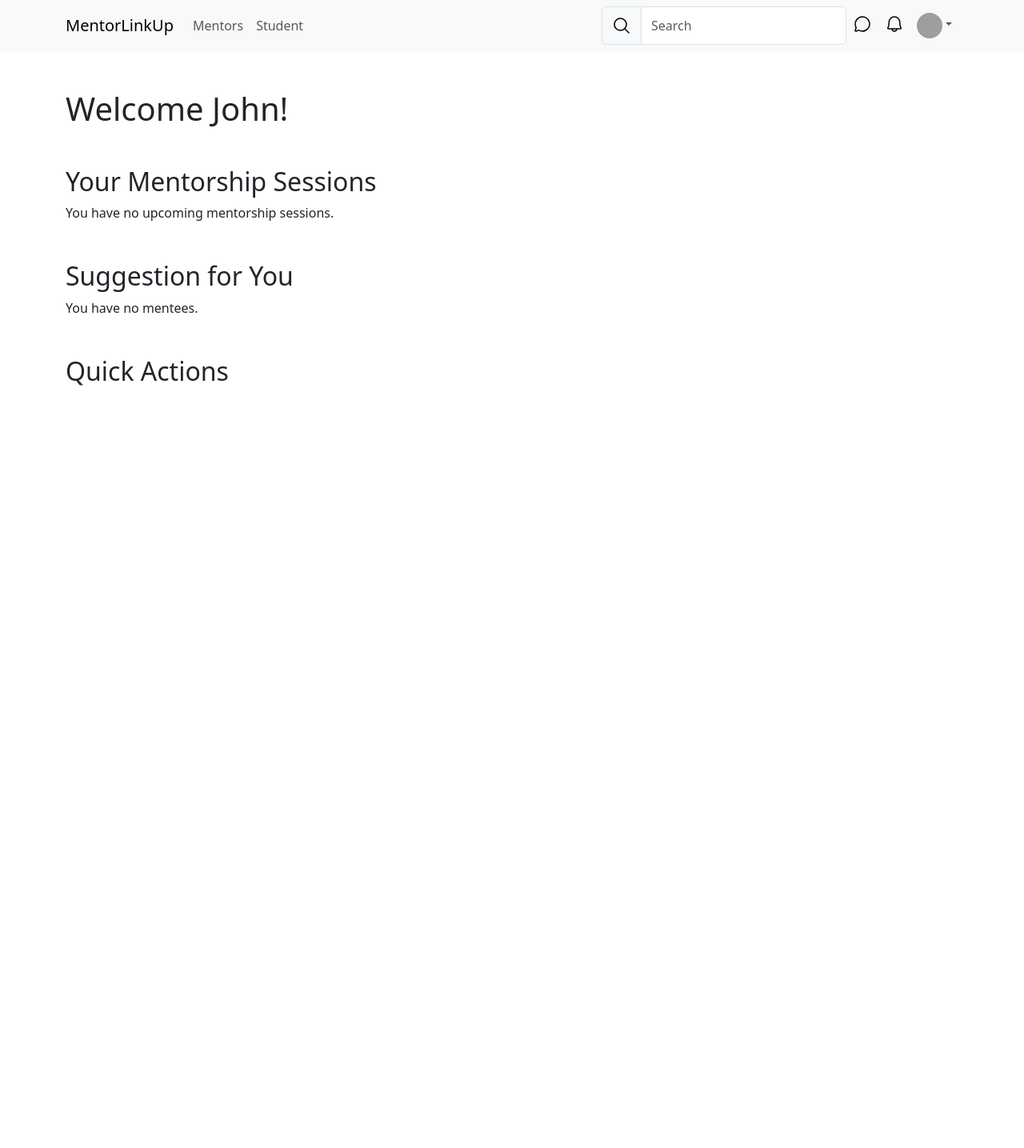
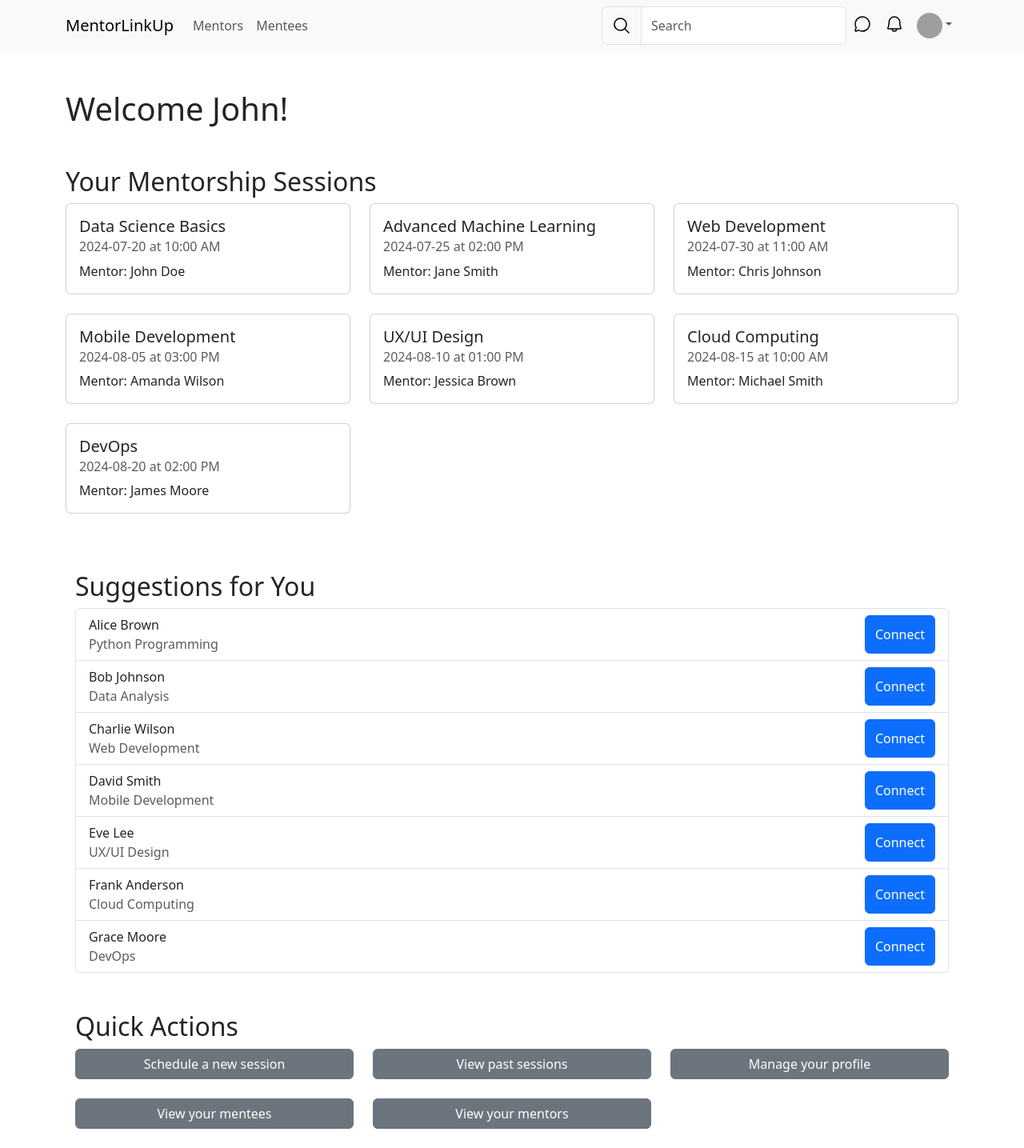
Before and after one commit to acordero4852/MentorLinkUp, a Next.js app in the folder client/: page /dashboard in a window 1280 px wide. Shown: the whole page at 80% size. Before the commit the page ends 800 px from the top, so only its background shows below. Built offline with nearby package versions, Linux system fonts and the light colour scheme; grey boxes are pictures that could not be loaded.

Commit message:
Update navigation links in dashboard layout and navigation bar

```diff
--- a/client/app/(dashboard)/dashboard/page.tsx
+++ b/client/app/(dashboard)/dashboard/page.tsx
@@ -1,6 +1,75 @@
-import Container from "react-bootstrap/Container";
+"use client";
+import Container from 'react-bootstrap/Container';
+import Row from 'react-bootstrap/Row';
+import Col from 'react-bootstrap/Col';
+import Card from 'react-bootstrap/Card';
+import Button from 'react-bootstrap/Button';
+import ListGroup from 'react-bootstrap/ListGroup';
 
-export default function Dasboard () {
+export default function Dasboard() {
+  const sessions = [
+    {
+      date: '2024-07-20',
+      time: '10:00 AM',
+      topic: 'Data Science Basics',
+      mentor: 'John Doe',
+    },
+    {
+      date: '2024-07-25',
+      time: '02:00 PM',
+      topic: 'Advanced Machine Learning',
+      mentor: 'Jane Smith',
+    },
+    {
+      date: '2024-07-30',
+      time: '11:00 AM',
+      topic: 'Web Development',
+      mentor: 'Chris Johnson',
+    },
+    {
+      date: '2024-08-05',
+      time: '03:00 PM',
+      topic: 'Mobile Development',
+      mentor: 'Amanda Wilson',
+    },
+    {
+      date: '2024-08-10',
+      time: '01:00 PM',
+      topic: 'UX/UI Design',
+      mentor: 'Jessica Brown',
+    },
+    {
+      date: '2024-08-15',
+      time: '10:00 AM',
+      topic: 'Cloud Computing',
+      mentor: 'Michael Smith',
+    },
+    {
+      date: '2024-08-20',
+      time: '02:00 PM',
+      topic: 'DevOps',
+      mentor: 'James Moore',
+    },
+  ];
+
+  const mentees = [
+    { name: 'Alice Brown', topic: 'Python Programming' },
+    { name: 'Bob Johnson', topic: 'Data Analysis' },
+    { name: 'Charlie Wilson', topic: 'Web Development' },
+    { name: 'David Smith', topic: 'Mobile Development' },
+    { name: 'Eve Lee', topic: 'UX/UI Design' },
+    { name: 'Frank Anderson', topic: 'Cloud Computing' },
+    { name: 'Grace Moore', topic: 'DevOps' },
+  ];
+
+  const actions = [
+    'Schedule a new session',
+    'View past sessions',
+    'Manage your profile',
+    'View your mentees',
+    'View your mentors',
+  ];
+
   return (
     <main>
       <Container className="my-5">
@@ -8,15 +77,58 @@ export default function Dasboard () {
       </Container>
       <Container className="my-5">
         <h2>Your Mentorship Sessions</h2>
+        {sessions.length > 0 ? (
+          <Row>
+            {sessions.map((session, index) => (
+              <Col key={index} md={6} lg={4} className="mb-4">
+                <Card>
+                  <Card.Body>
+                    <Card.Title>{session.topic}</Card.Title>
+                    <Card.Subtitle className="mb-2 text-muted">
+                      {session.date} at {session.time}
+                    </Card.Subtitle>
+                    <Card.Text>Mentor: {session.mentor}</Card.Text>
+                  </Card.Body>
+                </Card>
+              </Col>
+            ))}
+          </Row>
+        ) : (
           <p>You have no upcoming mentorship sessions.</p>
-      </Container>
+        )}
         <Container className="my-5">
-        <h2>Suggestion for You</h2>
+          <h2>Suggestions for You</h2>
+          {mentees.length > 0 ? (
+            <ListGroup>
+              {mentees.map((mentee, index) => (
+                <ListGroup.Item key={index}>
+                  <div className="d-flex justify-content-between">
+                    <div>
+                      <div>{mentee.name}</div>
+                      <div className="text-muted">{mentee.topic}</div>
+                    </div>
+                    <Button variant="primary">Connect</Button>
+                  </div>
+                </ListGroup.Item>
+              ))}
+            </ListGroup>
+          ) : (
             <p>You have no mentees.</p>
+          )}
         </Container>
         <Container className="my-5">
           <h2>Quick Actions</h2>
+          <Row>
+            {actions.map((action, index) => (
+              <Col key={index} md={4} className="mb-4">
+                <Button variant="secondary" className="w-100">
+                  {action}
+                </Button>
+              </Col>
+            ))}
+          </Row>
+        </Container>
       </Container>
     </main>
-  )
+  );
 }
--- a/client/app/(dashboard)/layout.tsx
+++ b/client/app/(dashboard)/layout.tsx
@@ -2,7 +2,7 @@ import { DashboardNavigationBar } from "@/components";
 
 export default function Layout ({children}: {children: React.ReactNode}) {
   return (
-    <body>
+    <body className="h-100">
       <header>
         <DashboardNavigationBar />
       </header>
--- a/client/components/NavigationBar.tsx
+++ b/client/components/NavigationBar.tsx
@@ -49,8 +49,8 @@ export const DashboardNavigationBar = () => {
           id="responsive-navbar-nav"
         >
           <Nav className="me-auto">
-            <Nav.Link href="/dashboard/mentor">Mentors</Nav.Link>
-            <Nav.Link href="/dashboard/student">Student</Nav.Link>
+            <Nav.Link href="/mentors">Mentors</Nav.Link>
+            <Nav.Link href="/mentees">Mentees</Nav.Link>
           </Nav>
           <Nav>
             <InputGroup>
@@ -59,7 +59,7 @@ export const DashboardNavigationBar = () => {
               </InputGroup.Text>
               <Form.Control type="text" placeholder="Search" />
             </InputGroup>
-            <Nav.Link>
+            <Nav.Link href="/message">
               <Icon.ChatCircle />
             </Nav.Link>
             <Nav.Link>
```
Also changed, not shown: client/app/(dashboard)/message/page.tsx (added, +63 -0 lines), client/app/(dashboard)/mentors/page.tsx (added). Lines whose indentation alone changed are shown as unchanged.
